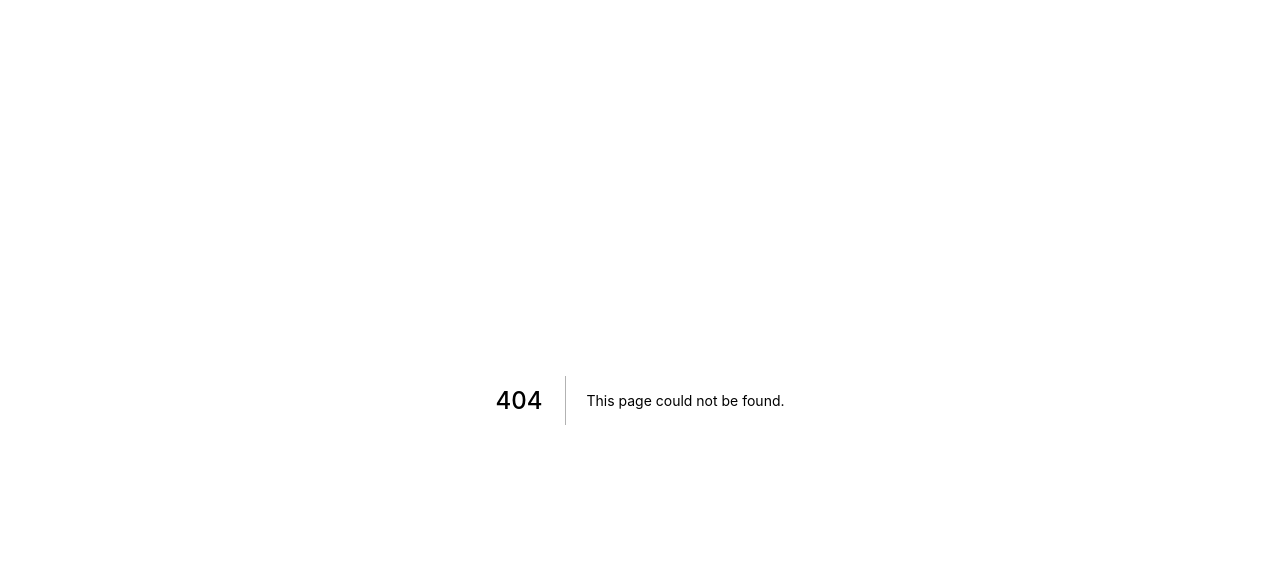
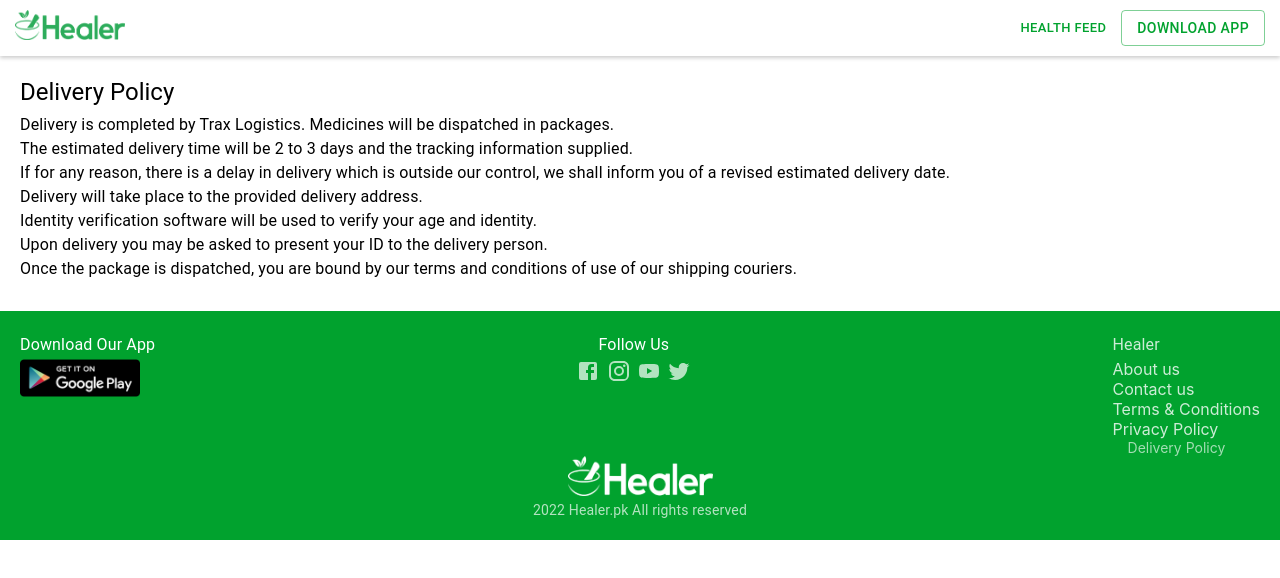
Before and after one commit to im-rahman1/healer-private, a Next.js app: page /delivery-policy in a window 1280 px wide. Before the commit this address had no page. Shown: the top 578 px of the page. Built offline with nearby package versions, Linux system fonts and the light colour scheme.

Commit message:
deliveryPolicy page added

```diff
--- a/components/Footer.js
+++ b/components/Footer.js
@@ -1,7 +1,7 @@
 import Image from "next/image";
 import Link from "next/link";
 import styles from "../styles/footer.module.css";
-import { Typography } from "@mui/material";
+import { Stack, Typography } from "@mui/material";
 import playStore from "../public/playStore.png";
 
 import FacebookIcon from "@mui/icons-material/Facebook";
@@ -56,9 +56,18 @@
           <br />
           <Link href="/contact">Contact us</Link>
           <br />
+          <Link href="/terms">Terms & Conditions</Link>
+          <br />
           <Link href="/privacy-policy">Privacy Policy</Link>
-          <br />
-          <Link href="/terms">Terms & Conditions</Link>
+          <Stack
+            sx={{
+              opacity: "0.8",
+              fontSize: "14px",
+              position: "relative",
+              left: "15px",
+            }}>
+            <Link href="/delivery-policy"> Delivery Policy</Link>
+          </Stack>
         </div>
       </div>
       <div className={styles.footerElement2}>
--- /dev/null
+++ b/pages/delivery-policy.js
@@ -0,0 +1,41 @@
+import { Typography, Box } from "@mui/material";
+import Layout from "@/components/Layout";
+
+export default function PrivacyPolicy() {
+  return (
+    <Layout title="Privacy Policy">
+      <Box sx={{ margin: "30px 20px" }}>
+        <Typography variant="h5" sx={{ margin: "30px 0 5px 0" }}>
+          Delivery Policy
+        </Typography>
+        <Typography>
+          Delivery is completed by Trax Logistics. Medicines will be dispatched
+          in packages.
+        </Typography>
+        <Typography>
+          The estimated delivery time will be 2 to 3 days and the tracking
+          information supplied.
+        </Typography>
+        <Typography>
+          If for any reason, there is a delay in delivery which is outside our
+          control, we shall inform you of a revised estimated delivery date.
+        </Typography>
+        <Typography>
+          Delivery will take place to the provided delivery address.
+        </Typography>
+        <Typography>
+          Identity verification software will be used to verify your age and
+          identity.
+        </Typography>
+        <Typography>
+          Upon delivery you may be asked to present your ID to the delivery
+          person.
+        </Typography>
+        <Typography>
+          Once the package is dispatched, you are bound by our terms and
+          conditions of use of our shipping couriers.
+        </Typography>
+      </Box>
+    </Layout>
+  );
+}
```
Also changed, not shown: pages/privacy-policy.js (+1 -28 lines).
